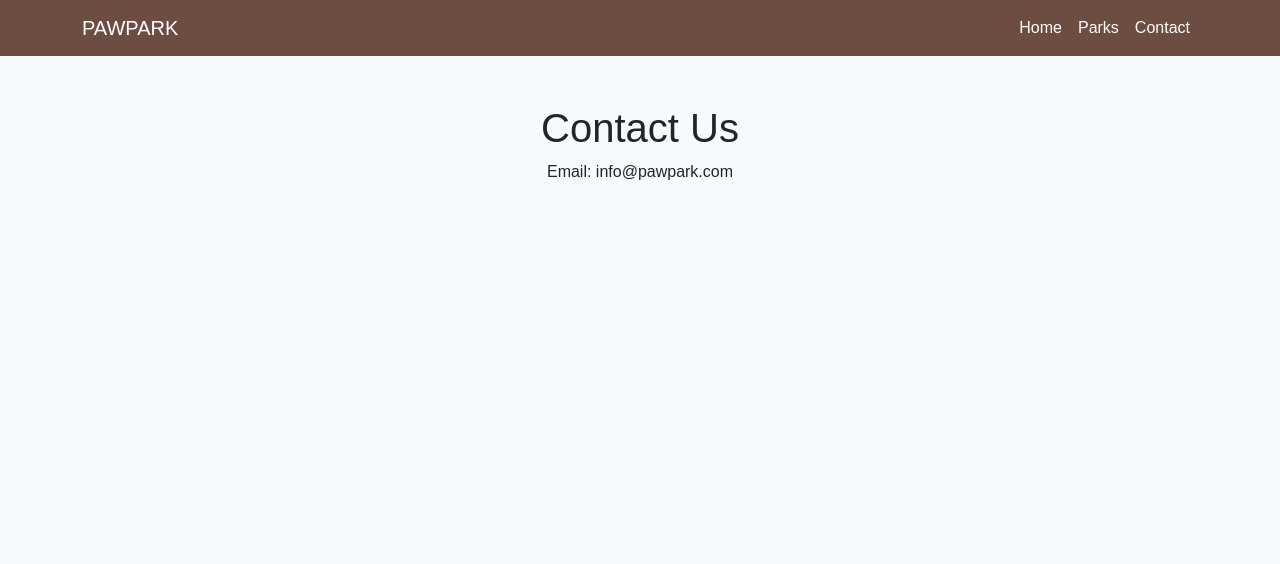
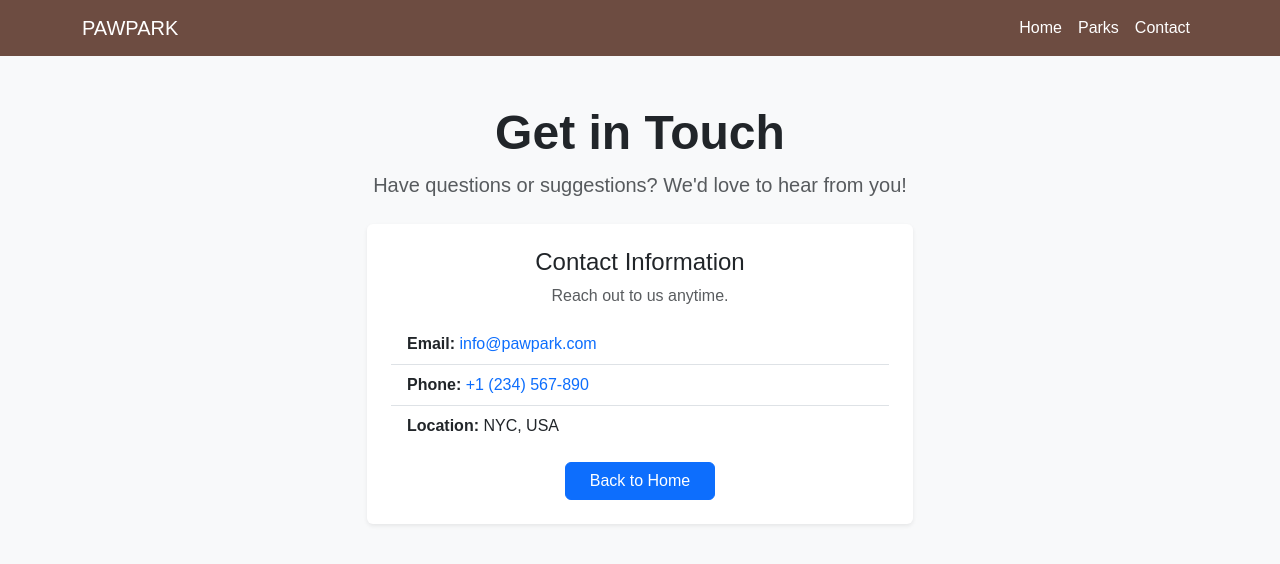
Before and after one commit to gcivil-nyu-org/team4-wed-spring25, a Django app: page /contact/ in a window 1280 px wide. Shown: the top 564 px of the page. Run offline with Django 4.2, Linux system fonts and the light colour scheme.

Commit message:
Fixing contact page

```diff
--- a/parks/templates/parks/contact.html
+++ b/parks/templates/parks/contact.html
@@ -1,10 +1,37 @@
 {% extends "base.html" %}
 
-{% block title %}Contact - PAWPARK{% endblock %}
+{% block title %}Contact Us - PAWPARK{% endblock %}
 
 {% block content %}
-<div class="container text-center mt-5">
-    <h1>Contact Us</h1>
-    <p>Email: info@pawpark.com</p>
+<div class="container mt-5">
+    <div class="text-center">
+        <h1 class="display-5 fw-bold text-brown">Get in Touch</h1>
+        <p class="lead text-muted">Have questions or suggestions? We'd love to hear from you!</p>
+    </div>
+
+    <div class="row justify-content-center mt-4">
+        <div class="col-md-6">
+            <div class="card p-4 shadow-sm">
+                <h4 class="text-center">Contact Information</h4>
+                <p class="text-center text-muted">Reach out to us anytime.</p>
+
+                <ul class="list-group list-group-flush">
+                    <li class="list-group-item">
+                        <strong>Email:</strong> <a href="mailto:info@pawpark.com" class="text-decoration-none">info@pawpark.com</a>
+                    </li>
+                    <li class="list-group-item">
+                        <strong>Phone:</strong> <a href="tel:+1234567890" class="text-decoration-none">+1 (234) 567-890</a>
+                    </li>
+                    <li class="list-group-item">
+                        <strong>Location:</strong> NYC, USA
+                    </li>
+                </ul>
+
+                <div class="text-center mt-3">
+                    <a href="{% url 'home' %}" class="btn btn-primary px-4">Back to Home</a>
+                </div>
+            </div>
+        </div>
+    </div>
 </div>
 {% endblock %}
```
